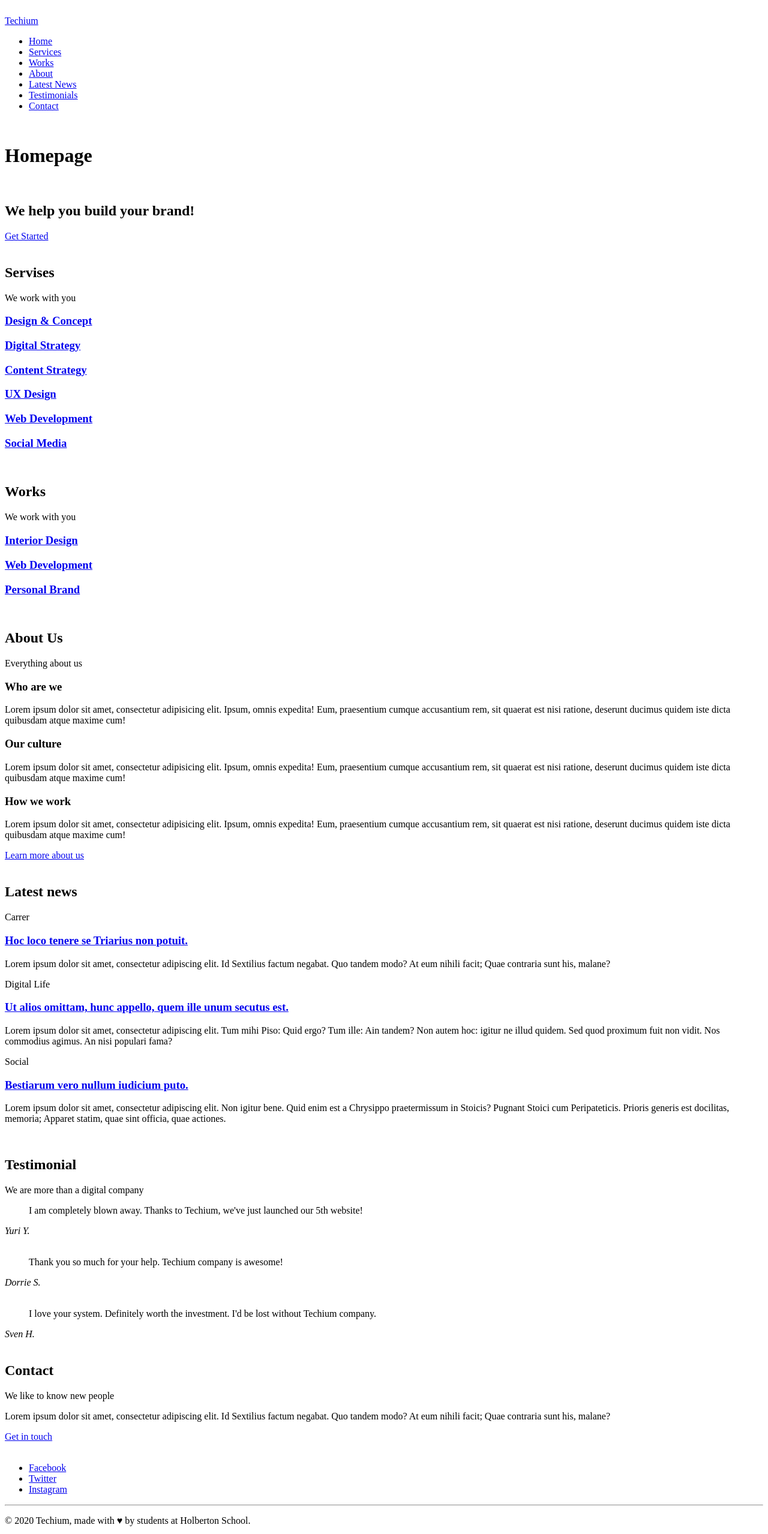
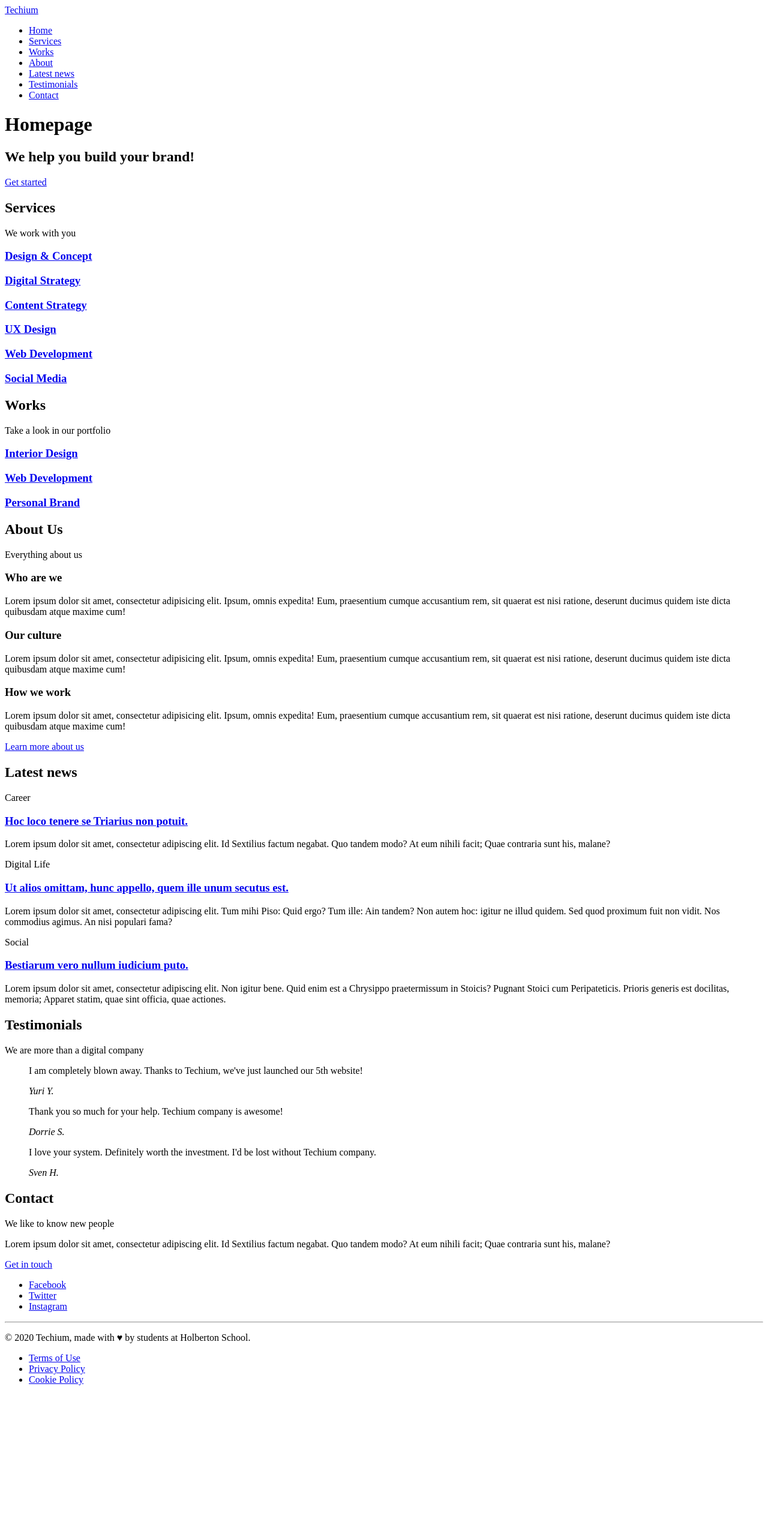
Before and after one commit to Sebas15897/Front_developments, a plain HTML site: page 0x00-html_advanced/29-index.html in a window 1280 px wide. Shown: the top 2557 px of the page at 60% size. After the commit the page ends 2325 px from the top, so only its background shows below. Drawn offline with Linux system fonts and the light colour scheme.

Commit message:
Fixed style bugs

```diff
--- a/0x00-html_advanced/29-index.html
+++ b/0x00-html_advanced/29-index.html
@@ -1,59 +1,46 @@
 <!DOCTYPE html>
-<html dir="ltr" lang="en">
-
+<html lang="en" dir="ltr">
   <head>
-    <meta charset="UTF-8">
-    <meta name="viewport" content="width=device-width, initial-scale=1.0" viewport-fit="cover">
+    <meta charset="utf-8">
+    <meta name="viewport" content="width=device-width, initial-scale=1.0, viewport-fit=cover">
     <title>Homepage - Techium</title>
     <meta name="description" content="Techium is a digital agency">
-    <link rel="icon" href="./favicon.ico" type="image/x-icon">
-    <link rel="icon" href="./favicon.png" type="image/x-icon">
+    <link rel="icon" type="image/x-icon" href="./favicon.ico">
+    <link rel="icon" type="image/png" href="./favicon.png">
   </head>
-
   <body>
-    <br>
     <!-- Header -->
     <header>
       <div>
-            <div>
-                <div>
-                    <a href="/"><span>Techium</span></a>
-                </div>
-            </div>
+        <div><a href="/"><span>Techium</span></a></div>
         <nav>
           <ul>
-                    <li><a href="/20-index.html">Home</a></li>
+            <li><a href="/">Home</a></li>
             <li><a href="#services">Services</a></li>
             <li><a href="#works">Works</a></li>
             <li><a href="#about">About</a></li>
-                    <li><a href="#latest_news">Latest News</a></li>
+            <li><a href="#latest_news">Latest news</a></li>
             <li><a href="#testimonials">Testimonials</a></li>
             <li><a href="#contact">Contact</a></li>
           </ul>
         </nav>
       </div>
     </header>
-
-    <br>
     <!-- Main -->
     <main>
       <h1>Homepage</h1>
-
-        <br>
       <!-- Hero section -->
       <section>
         <div>
           <h2>We help you build your brand!</h2>
-                <a href="#">Get Started</a>
+          <a href="#">Get started</a>
         </div>
       </section>
-
-        <br>
       <!-- Services section -->
-        <section id="services">
+      <section>
         <div>
           <header>
-                    <h2>Servises</h2>
+            <h2>Services</h2>
             <p>We work with you</p>
           </header>
           <div>
@@ -66,32 +53,22 @@
           </div>
         </div>
       </section>
-
-        <br>
       <!-- Works section -->
-        <section id="works">
+      <section>
         <div>
           <header>
             <h2>Works</h2>
-                    <p>We work with you</p>
+            <p>Take a look in our portfolio</p>
           </header>
           <div>
-                    <article>
-                        <h3><a href="#">Interior Design</a></h3>
-                    </article>
-                    <article>
-                        <h3><a href="#">Web Development</a></h3>
-                    </article>
-                    <article>
-                        <h3><a href="#">Personal Brand</a></h3>
-                    </article>
+            <article><h3><a href="#">Interior Design</a></h3></article>
+            <article><h3><a href="#">Web Development</a></h3></article>
+            <article><h3><a href="#">Personal Brand</a></h3></article>
           </div>
         </div>
       </section>
-
-        <br>
       <!-- About Us section -->
-        <section id="about">
+      <section>
         <div>
           <header>
             <h2>About Us</h2>
@@ -99,148 +76,83 @@
           </header>
           <div>
             <h3>Who are we</h3>
-                    <p>
-                        Lorem ipsum dolor sit amet, consectetur adipisicing elit. Ipsum, omnis expedita! Eum,
-                        praesentium
-                        cumque
-                        accusantium rem, sit quaerat est nisi ratione, deserunt ducimus quidem iste dicta quibusdam
-                        atque
-                        maxime
-                        cum!
-                    </p>
+            <p>Lorem ipsum dolor sit amet, consectetur adipisicing elit. Ipsum, omnis expedita! Eum, praesentium cumque accusantium rem, sit quaerat est nisi ratione, deserunt ducimus quidem iste dicta quibusdam atque maxime cum!</p>
             <h3>Our culture</h3>
-                    <p>
-                        Lorem ipsum dolor sit amet, consectetur adipisicing elit. Ipsum, omnis expedita! Eum,
-                        praesentium
-                        cumque
-                        accusantium rem, sit quaerat est nisi ratione, deserunt ducimus quidem iste dicta quibusdam
-                        atque
-                        maxime
-                        cum!
-                    </p>
+            <p>Lorem ipsum dolor sit amet, consectetur adipisicing elit. Ipsum, omnis expedita! Eum, praesentium cumque accusantium rem, sit quaerat est nisi ratione, deserunt ducimus quidem iste dicta quibusdam atque maxime cum!</p>
             <h3>How we work</h3>
-                    <p>
-                        Lorem ipsum dolor sit amet, consectetur adipisicing elit. Ipsum, omnis expedita! Eum,
-                        praesentium
-                        cumque
-                        accusantium rem, sit quaerat est nisi ratione, deserunt ducimus quidem iste dicta quibusdam
-                        atque
-                        maxime
-                        cum!
-                    </p>
+            <p>Lorem ipsum dolor sit amet, consectetur adipisicing elit. Ipsum, omnis expedita! Eum, praesentium cumque accusantium rem, sit quaerat est nisi ratione, deserunt ducimus quidem iste dicta quibusdam atque maxime cum!</p>
           </div>
-                <a href="./0x00-html_advanced/about.html">Learn more about us</a>
+          <a href="about.html">Learn more about us</a>
         </div>
       </section>
-
-        <br>
       <!-- Latest news section -->
-        <section id="latest_news">
+      <section>
         <div>
           <header>
             <h2>Latest news</h2>
           </header>
           <div>
             <article>
-                        <p>Carrer</p>
+              <p>Career</p>
               <h3><a href="#">Hoc loco tenere se Triarius non potuit.</a></h3>
-                        <p>
-                            Lorem ipsum dolor sit amet, consectetur adipiscing elit. Id Sextilius factum negabat. Quo
-                            tandem
-                            modo? At eum nihili facit; Quae contraria sunt his, malane?
-                        </p>
+              <p>Lorem ipsum dolor sit amet, consectetur adipiscing elit. Id Sextilius factum negabat. Quo tandem modo? At eum nihili facit; Quae contraria sunt his, malane?</p>
             </article>
             <article>
               <p>Digital Life</p>
               <h3><a href="#">Ut alios omittam, hunc appello, quem ille unum secutus est.</a></h3>
-                        <p>
-                            Lorem ipsum dolor sit amet, consectetur adipiscing elit. Tum mihi Piso: Quid ergo? Tum ille:
-                            Ain
-                            tandem? Non autem hoc: igitur ne illud quidem. Sed quod proximum fuit non vidit. Nos
-                            commodius
-                            agimus. An nisi populari fama?
-                        </p>
+              <p>Lorem ipsum dolor sit amet, consectetur adipiscing elit. Tum mihi Piso: Quid ergo? Tum ille: Ain tandem? Non autem hoc: igitur ne illud quidem. Sed quod proximum fuit non vidit. Nos commodius agimus. An nisi populari fama?</p>
             </article>
             <article>
               <p>Social</p>
               <h3><a href="#">Bestiarum vero nullum iudicium puto.</a></h3>
-                        <p>
-                            Lorem ipsum dolor sit amet, consectetur adipiscing elit. Non igitur bene. Quid enim est a
-                            Chrysippo
-                            praetermissum in Stoicis? Pugnant Stoici cum Peripateticis. Prioris generis est docilitas,
-                            memoria;
-                            Apparet statim, quae sint officia, quae actiones.
-                        </p>
+              <p>Lorem ipsum dolor sit amet, consectetur adipiscing elit. Non igitur bene. Quid enim est a Chrysippo praetermissum in Stoicis? Pugnant Stoici cum Peripateticis. Prioris generis est docilitas, memoria; Apparet statim, quae sint officia, quae actiones.</p>
             </article>
           </div>
         </div>
       </section>
-
-        <br>
       <!-- Testimonials section -->
-        <section id="testimonials">
+      <section>
         <div>
           <header>
-                    <h2>Testimonial</h2>
+            <h2>Testimonials</h2>
             <p>We are more than a digital company</p>
           </header>
           <div>
             <article>
               <blockquote>
-                            I am completely blown away. Thanks to Techium, we've just launched our 5th website!
+                <p>I am completely blown away. Thanks to Techium, we've just launched our 5th website!</p>
+                <cite>Yuri Y.</cite>
               </blockquote>
-                        <cite>
-                            Yuri Y.
-                        </cite>
             </article>
-
-                    <br>
-
             <article>
               <blockquote>
-                            Thank you so much for your help. Techium company is awesome!
+                <p>Thank you so much for your help. Techium company is awesome!</p>
+                <cite>Dorrie S.</cite>
               </blockquote>
-                        <cite>
-                            Dorrie S.
-                        </cite>
             </article>
-
-                    <br>
-
             <article>
               <blockquote>
-                            I love your system. Definitely worth the investment. I'd be lost without Techium company.
+                <p>I love your system. Definitely worth the investment. I'd be lost without Techium company.</p>
+                <cite>Sven H.</cite>
               </blockquote>
-                        <cite>
-                            Sven H.
-                        </cite>
             </article>
           </div>
         </div>
       </section>
-
-        <br>
       <!-- Contact section -->
-        <section id="contact">
+      <section>
         <div>
           <header>
             <h2>Contact</h2>
             <p>We like to know new people</p>
           </header>
           <div>
-                    <p>
-                        Lorem ipsum dolor sit amet, consectetur adipiscing elit. Id Sextilius factum negabat. Quo tandem
-                        modo?
-                        At eum nihili facit; Quae contraria sunt his, malane?
-                    </p>
+            <p>Lorem ipsum dolor sit amet, consectetur adipiscing elit. Id Sextilius factum negabat. Quo tandem modo? At eum nihili facit; Quae contraria sunt his, malane?</p>
           </div>
-                <a href="./0x00-html_advanced/contact.html">Get in touch</a>
+          <a href="contact.html">Get in touch</a>
         </div>
       </section>
-
     </main>
-
-    <br>
     <!-- Footer -->
     <footer>
       <div>
@@ -249,6 +161,7 @@
           <li><a href="https://twitter.com/holbertonschool">Twitter</a></li>
           <li><a href="https://www.instagram.com/holbertonschool/">Instagram</a></li>
         </ul>
+      </div>
       <hr>
       <p>© 2020 Techium, made with ♥ by students at Holberton School.</p>
       <div>
@@ -258,8 +171,6 @@
           <li><a href="#">Cookie Policy</a></li>
         </ul>
       </div>
-        </div>
     </footer>
   </body>
-
 </html>
```
Lines whose indentation alone changed are shown as unchanged.
